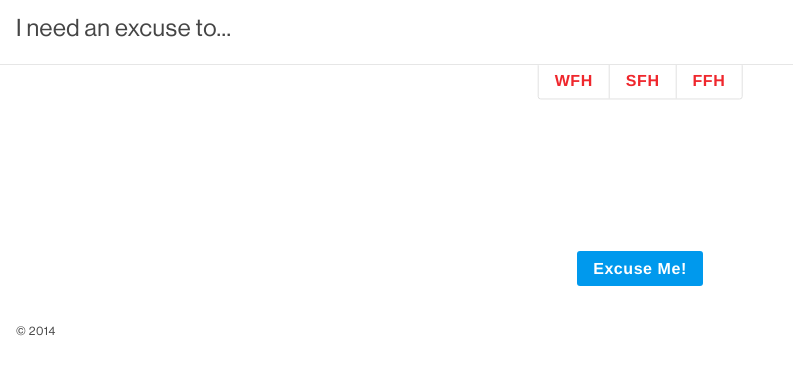
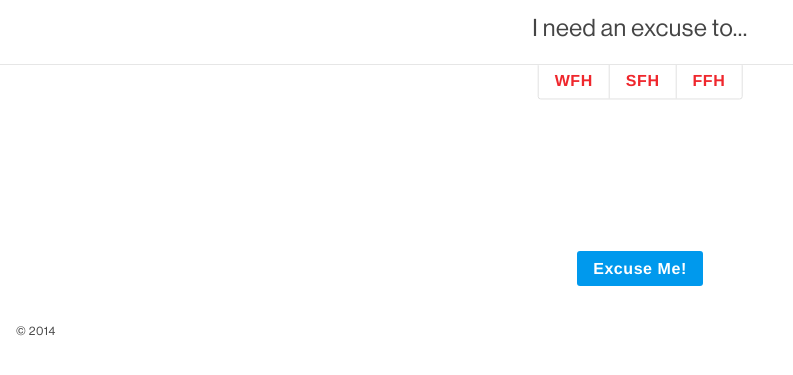
Before and after one commit to quattromani/WFH-generator, a Jekyll site: the page built from index.html, in a window 1280 px wide. Shown: the top 375 px of the page, without its empty margins (0-793 px from the left). Built offline with Jekyll 4.4.1, drawn with Linux system fonts in a browser that asks for light colours; nearby versions of some CDN libraries.

Commit message:
centered banner

```diff
--- a/_includes/banner.html
+++ b/_includes/banner.html
@@ -1,3 +1,3 @@
 <header>
-  <h1>{{ page.banner }}</h1>
+  <h1 class="text-center">{{ page.banner }}</h1>
 </header>
```
